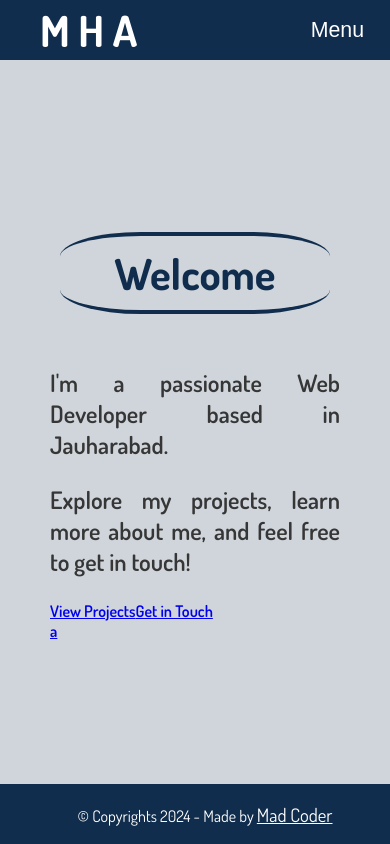
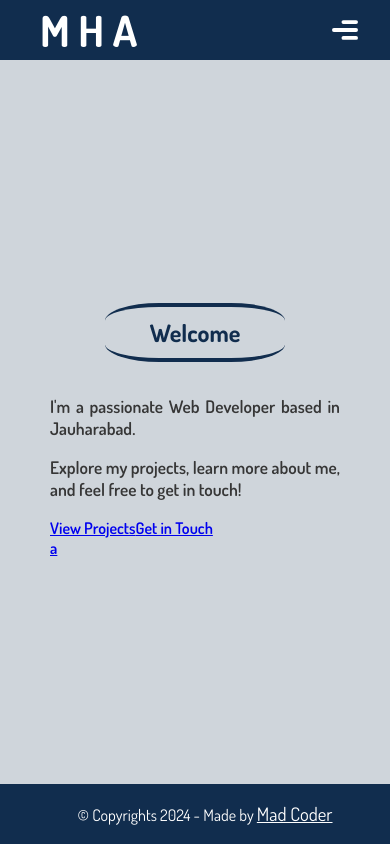
Before and after one commit to hammadaslam1/portfolio-practice, a React (Create React App) app: page / in a window 390 px wide. Built offline with nearby package versions, Linux system fonts and the light colour scheme.

Commit message:
improved text responsiveness

```diff
--- /dev/null
+++ b/src/components/assets/svg/MenuIcon.jsx
@@ -0,0 +1,35 @@
+const MenuIcon = (props) => {
+  return (
+    <svg
+      viewBox="0 0 24.00 24.00"
+      fill="none"
+      xmlns="http://www.w3.org/2000/svg"
+      height={props.height}
+    >
+      <g id="SVGRepo_bgCarrier" strokeWidth="0"></g>
+      <g
+        id="SVGRepo_tracerCarrier"
+        strokeLinecap="round"
+        strokeLinejoin="round"
+        stroke="#CCCCCC"
+        strokeWidth="0.672"
+      ></g>
+      <g id="SVGRepo_iconCarrier">
+        {" "}
+        <g id="Menu / Menu_Alt_02">
+          {" "}
+          <path
+            id="Vector"
+            d="M11 17H19M5 12H19M11 7H19"
+            stroke="#ffffff"
+            strokeWidth="2.4"
+            strokeLinecap="round"
+            strokeLinejoin="round"
+          ></path>{" "}
+        </g>{" "}
+      </g>
+    </svg>
+  );
+};
+
+export default MenuIcon;
--- a/src/components/navbar/Menu.jsx
+++ b/src/components/navbar/Menu.jsx
@@ -1,17 +1,47 @@
+import { Link } from "react-router-dom";
 import { MenuCSS } from "../../styles/MenuCSS";
+import { NavbarCSS } from "../../styles/NavbarCSS";
+import { ABOUT, CONTACT, HOME, PROJECTS, SKILLS } from "../../router/Routes";
 
 const Menu = (props) => {
+  const links = [
+    {
+      to: HOME,
+      title: "Home",
+    },
+    {
+      to: SKILLS,
+      title: "Skills",
+    },
+    {
+      to: PROJECTS,
+      title: "Projects",
+    },
+    {
+      to: ABOUT,
+      title: "About",
+    },
+    {
+      to: CONTACT,
+      title: "Contact",
+    },
+  ];
+
+  const handleClick = () => {
+    props.onClick(false)
+  }
   return (
-
-      <div style={MenuCSS.dropdownMenu}>
-        <ul style={MenuCSS.ul}>
-          <li style={MenuCSS.li}>Home</li>
-          <li style={MenuCSS.li}>About</li>
-          <li style={MenuCSS.li}>Services</li>
-          <li style={MenuCSS.li}>Contact</li>
-        </ul>
-      </div>
-
+    <div style={MenuCSS.dropdownMenu}>
+      <ul style={MenuCSS.ul}>
+        {links.map((data, i) => (
+          <li key={i} onClick={handleClick} style={MenuCSS.li}>
+            <Link style={NavbarCSS.link} to={data.to}>
+              {data.title}
+            </Link>
+          </li>
+        ))}
+      </ul>
+    </div>
   );
 };
 
--- a/src/components/navbar/Navbar.jsx
+++ b/src/components/navbar/Navbar.jsx
@@ -3,14 +3,15 @@ import { Link } from "react-router-dom";
 import { ABOUT, CONTACT, HOME, PROJECTS, SKILLS } from "../../router/Routes";
 import { NavbarCSS } from "../../styles/NavbarCSS";
 import { MyName } from "../data/Strings";
-import { useState } from "react";
+import { useEffect, useRef, useState } from "react";
 import { MenuCSS } from "../../styles/MenuCSS";
 import Menu from "./Menu";
+import MenuIcon from "../assets/svg/MenuIcon";
 
 const Navbar = () => {
   const [hoveredIndex, setHoveredIndex] = useState(null);
   const [isMenuOpen, setIsMenuOpen] = useState(false);
-
+  const menuRef = useRef(null);
   const toggleMenu = () => {
     setIsMenuOpen(!isMenuOpen);
   };
@@ -36,6 +37,20 @@ const Navbar = () => {
       title: "Contact",
     },
   ];
+
+  useEffect(() => {
+    const handleClickOutside = (event) => {
+      if (menuRef.current && !menuRef.current.contains(event.target)) {
+        setIsMenuOpen(false);
+      }
+    };
+
+    document.addEventListener("click", handleClickOutside);
+
+    return () => {
+      document.removeEventListener("click", handleClickOutside);
+    };
+  }, []);
   return (
     <nav style={NavbarCSS.appbar}>
       <div>
@@ -64,11 +79,15 @@ const Navbar = () => {
           </li>
         ))}
       </ul>
-      <div style={MenuCSS.menuContainer} className="menu-container">
+      <div
+        style={MenuCSS.menuContainer}
+        className="menu-container"
+        ref={menuRef}
+      >
         <button style={MenuCSS.menuButton} onClick={toggleMenu}>
-          Menu
+          <MenuIcon height={40} />
         </button>
-        {isMenuOpen && <Menu />}
+        {isMenuOpen && <Menu onClick={setIsMenuOpen} />}
       </div>
     </nav>
   );
--- a/src/styles/MenuCSS.jsx
+++ b/src/styles/MenuCSS.jsx
@@ -5,27 +5,35 @@ export const MenuCSS = {
 //   },
   menuButton: {
     backgroundColor: "transparent",
-    color: "#fff",
+    height: 50,
+    width: 50,
     border: "none",
+    borderRadius: '50%',
     cursor: "pointer",
     fontSize: "16pt",
+    display: 'flex',
+    alignItems: 'center',
   },
   dropdownMenu: {
     position: "absolute",
     top: "100%",
-    right: 0,
-    backgroundColor: "#333",
-    padding: "10px",
+    right: 5,
+    backgroundColor: "#112d4e",
+    paddingTop: "10px",
+    paddingBottom: "10px",
     borderRadius: "5px",
     boxShadow: "0 2px 5px rgba(0, 0, 0, 0.2)",
   },
   ul: {
+    width: 200,
     listStyle: "none",
     padding: 0,
     margin: 0,
   },
   li: {
-    padding: "8px 0",
+    padding: 10,
+    color: '#fff',
+    fontSize: '16pt',
     cursor: "pointer",
     "&:hover": {
       backgroundColor: "#555",
--- a/src/styles/SkillCSS.jsx
+++ b/src/styles/SkillCSS.jsx
@@ -22,6 +22,7 @@ export const SkillCSS = {
   icons: {
     display: "flex",
     flexWrap: "wrap",
+    justifyContent: 'center',
   },
   iconInternal: {
     display: "flex",
--- a/src/styles/global.css
+++ b/src/styles/global.css
@@ -18,7 +18,7 @@ h1 {
 }
 
 p {
-    font-size: 18pt;
+    font-size: clamp(13pt, 2vw, 18pt);
     color: rgb(54, 54, 54);
 }
 
@@ -145,11 +145,12 @@ h2 {
 /*about usabout usabout usabout us */
 
 .pageTitle {
-    width: min(250px, 100%);
-    color: #112d4e;
+    width: clamp(160px, 40vw, 250px);
+    font-size: clamp(18pt, 4vw, 30pt);
     padding: 10px;
     border-bottom: 4px solid #112d4e;
     border-top: 4px solid #112d4e;
+    color: #112d4e;
     border-end-end-radius: 30%;
     border-end-start-radius: 30%;
     border-start-end-radius: 30%;
@@ -205,6 +206,14 @@ h2 {
         /* align-items: center; */
     }
 
+    p {
+        /* font-size: 14pt; */
+    }
+
+    .pageTitle {
+        /* width: 180px; */
+        /* font-size: 24pt; */
+    }
 }
 
 
@@ -234,6 +243,15 @@ h2 {
         justify-content: space-evenly;
         align-items: center;
     }
+
+    p {
+        /* font-size: 16pt; */
+    }
+
+    .pageTitle {
+        /* width: 210px; */
+        /* font-size: 27pt; */
+    }
 }
 
 @media (min-width: 1024px) {
@@ -250,6 +268,15 @@ h2 {
         grid-template-columns: repeat(4, 2fr);
         gap: 45px 5px;
         /* align-items: center; */
+    }
+
+    p {
+        /* font-size: 18pt; */
+    }
+
+    .pageTitle {
+        /* width: min(270px, 100%); */
+        /* font-size: 32pt; */
     }
 }
 
```
